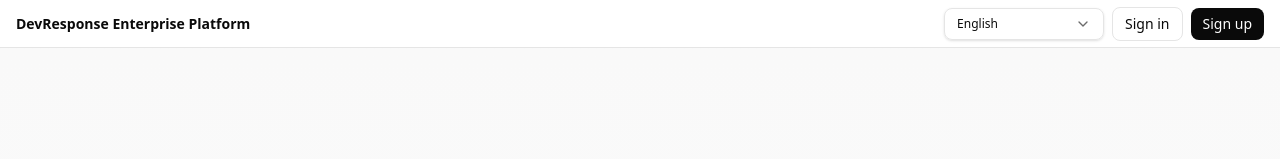
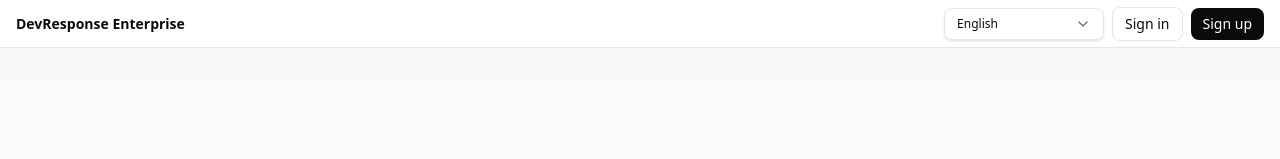
Before and after one commit to devresponse/devresponsekit, a Next.js app: page /en in a window 1280 px wide. Shown: the top 159 px of the page. Built offline with nearby package versions, Linux system fonts and the light colour scheme.

Commit message:
Appname change

```diff
--- a/src/app/[locale]/layout.tsx
+++ b/src/app/[locale]/layout.tsx
@@ -17,7 +17,7 @@ export const dynamicParams = false;
 
 export const metadata: Metadata = {
   title: {
-    default: "DevResponse Enterprise Platform",
+    default: "DevResponse Enterprise",
     template: "%s · DevResponse",
   },
   description: "Enterprise application shell.",
--- a/src/messages/en.json
+++ b/src/messages/en.json
@@ -1,6 +1,6 @@
 {
   "common": {
-    "appName": "DevResponse Enterprise Platform",
+    "appName": "DevResponse Enterprise",
     "signIn": "Sign in",
     "signUp": "Sign up",
     "signOut": "Sign out",
```
Also changed, not shown: 3 other files (tests, documents, lock files or other folders).
